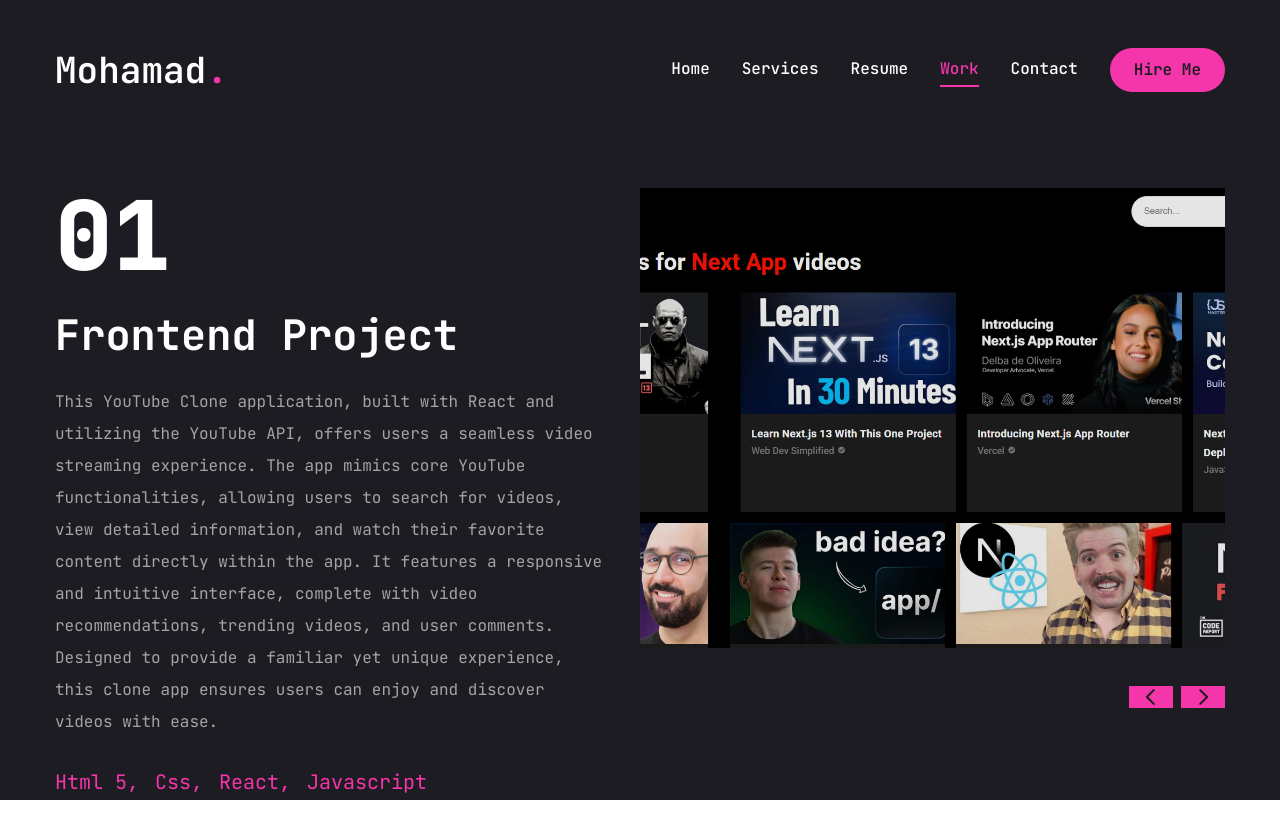
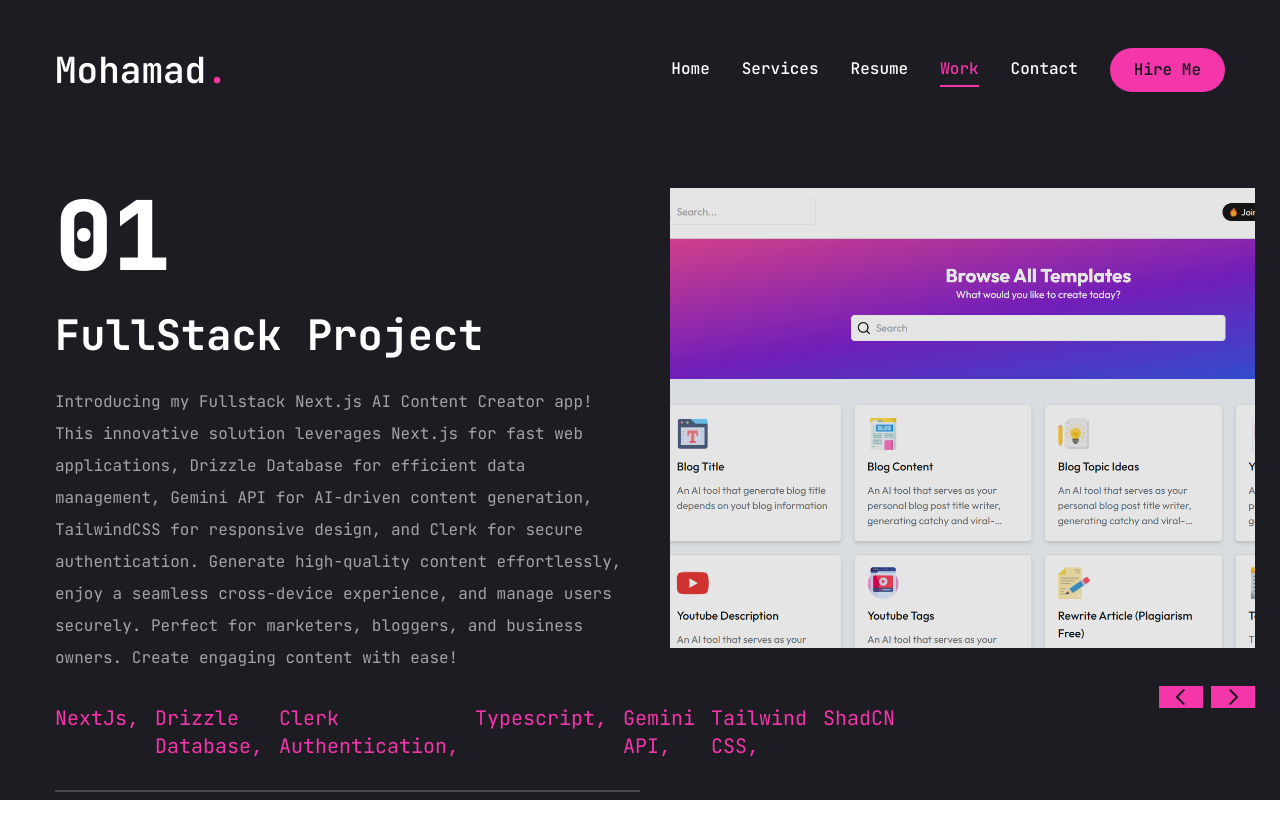
Before and after one commit to MoAlhaddad/MoPortfolio, a Next.js app: page /work in a window 1280 px wide. Shown: the top 838 px of the page. Built offline with nearby package versions, Linux system fonts and the light colour scheme.

Commit message:
updated project array

```diff
--- a/app/work/page.jsx
+++ b/app/work/page.jsx
@@ -10,8 +10,20 @@
 import Image from "next/image";
 
 const projects = [
+
   {
     num: '01',
+    category: 'FullStack',
+    title: 'Ai Content Generator App',
+    description: "Introducing my Fullstack Next.js AI Content Creator app! This innovative solution leverages Next.js for fast web applications, Drizzle Database for efficient data management, Gemini API for AI-driven content generation, TailwindCSS for responsive design, and Clerk for secure authentication. Generate high-quality content effortlessly, enjoy a seamless cross-device experience, and manage users securely. Perfect for marketers, bloggers, and business owners. Create engaging content with ease!",
+    stack: [{name: "NextJs"}, {name: "Drizzle Database"}, {name: "Clerk Authentication"}, {name: "Typescript"}, {name: "Gemini API"}, {name: "Tailwind CSS"}, {name: "ShadCN"}],
+    image: '/assets/work/Aicontentgen.png',
+    live: 'https://ai-content-app-demo.vercel.app/',
+    github: 'https://github.com/MoAlhaddad/AI-ContentAppDemo'
+
+  },
+  {
+    num: '02',
     category: 'Frontend',
     title: 'Youtube Clone',
     description: "This YouTube Clone application, built with React and utilizing the YouTube API, offers users a seamless video streaming experience. The app mimics core YouTube functionalities, allowing users to search for videos, view detailed information, and watch their favorite content directly within the app. It features a responsive and intuitive interface, complete with video recommendations, trending videos, and user comments. Designed to provide a familiar yet unique experience, this clone app ensures users can enjoy and discover videos with ease.",
@@ -21,7 +33,7 @@
     github: 'https://github.com/MoAlhaddad/StealthYoutubeclone'
   },
   {
-    num: '02',
+    num: '03',
     category: 'Frontend',
     title: 'React Excerise App ',
     description: "This React fitness application leverages the ExerciseDB API to provide users with a comprehensive and dynamic platform for their workout needs. The app allows users to explore a wide range of exercises, complete with detailed descriptions and visual demonstrations of each exercise motion. Users can search for specific exercises, filter by muscle groups or equipment, and save their favorite routines. With a clean, user-friendly interface, the app ensures an engaging and efficient fitness experience for users of all levels",
@@ -31,7 +43,7 @@
     github: 'https://github.com/MoAlhaddad/Stealth-fitness-app'
   },
   {
-    num: '03',
+    num: '04',
     category: 'Frontend',
     title: 'Old Nextjs Portifolio Website ',
     description: "This portfolio website, developed with Next.js, showcases your projects and skills in a professional and visually appealing manner. Featuring a clean and modern design, the site includes sections for your bio, work experience, projects, and contact information. Each project is detailed with descriptions, technologies used, and links to live demos or repositories. The site leverages Next.js's server-side rendering for fast loading times and improved SEO, ensuring an optimal user experience for visitors. Perfect for highlighting your expertise and attracting potential clients or employers.",
@@ -41,7 +53,7 @@
     github: 'https://github.com/MoAlhaddad/next-portfolio'
   },
 {
-    num: '04',
+    num: '05',
     category: 'FullStack',
     title: 'Capstone JobSearch Application',
     description:"This job search application, developed as a capstone project using the MERN stack, utilizes the Adzuna API to collect and retrieve comprehensive job data, including historical data, full job details, and standardized job titles. On the frontend, React and antd are employed for styling and formatting, while Redux manages the application's state. Axios handles asynchronous HTTP requests, and react-router-dom with Toastify enhance navigation and user feedback.The backend features robust user authentication using bcrypt and jsonwebtoken, and Mongoose is used for managing the job data in a MongoDB database. Postman was instrumental in testing the API routes and performing CRUD operations. The application allows users to create accounts, log in, search for jobs, filter results, and save jobs for future reference, offering a seamless and secure job search experience.",
@@ -62,7 +74,7 @@
 
 },
 {
-  num: '05',
+  num: '06',
   category: 'FullStack',
   title: 'Capstone WineSearch Application',
   description: "This FullStack Wine Search application, built with React, provides users with an intuitive platform to search and filter wines. Leveraging the power of the React Table library, the app offers advanced sorting, filtering, and pagination features to enhance the user experience. Material-UI is used for the design and layout, ensuring a clean and responsive interface. The application integrates various wine APIs to fetch comprehensive wine data and uses optional chaining for safer data handling. Additionally, SQLTabs is utilized for database management, making the backend robust and efficient. This project demonstrates the effective use of modern web technologies to create a seamless and engaging wine search experience.",
```
Also changed, not shown: public/assets/work/Aicontentgen.png (added).
